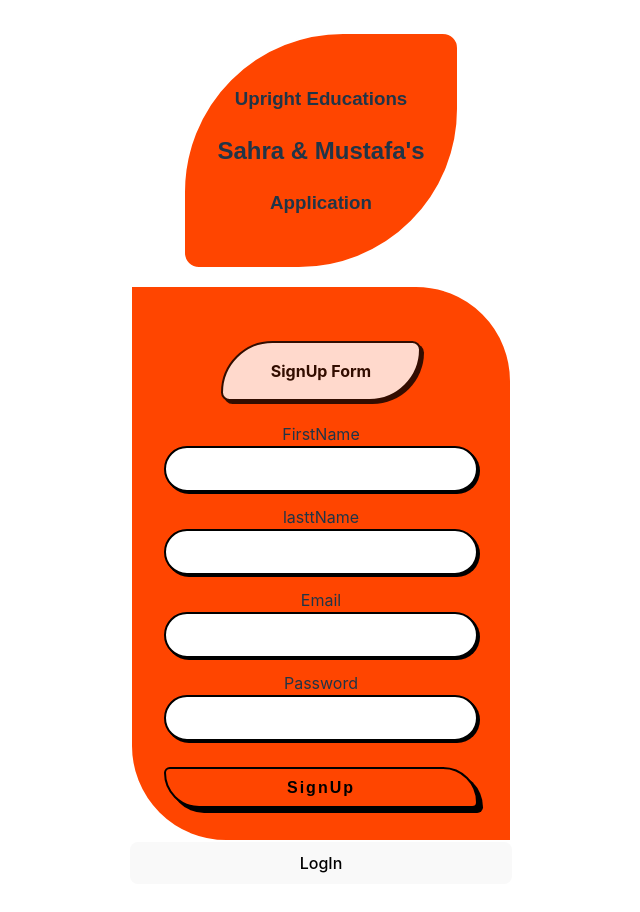
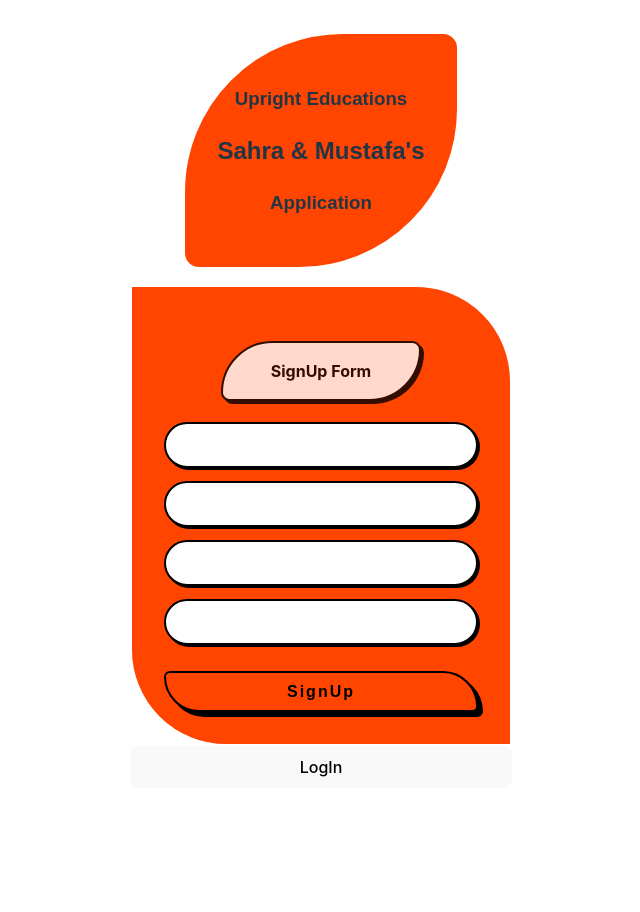
Before and after one commit to uprighted-learners/react-chat-project-team-sahra-and-mustafa, a React (Vite) app in the folder client/: page / in a window 1280 px wide. Shown: the top 912 px of the page, without its empty margins (319-959 px from the left). After the commit the page ends 820 px from the top, so only its background shows below. Built offline with nearby package versions, Linux system fonts and the light colour scheme.

Commit message:
fetch still not working 8/13 9:39pm et

```diff
--- a/client/src/Components/Auth.jsx
+++ b/client/src/Components/Auth.jsx
@@ -3,7 +3,7 @@ import React from 'react'
 import "./Css_files/Auth.css"
 import {useState} from "react"
 //!Auth Component
-const Auth = () => {
+const Auth = (props) => {
     // signup state for tenary operator form switch
     const [isSignUp, setIsSignUp] = useState(true)
     // signup form input states
@@ -13,6 +13,7 @@ const Auth = () => {
     const [password, setPassword] = useState(" ")
         // error msg State
     const [errMsg, setErrMsg] = useState(" ")
+    console.log(props.updateToken);
 
     //! helper function to handle sign up form input for server recognition
     const handleSignUp = async () => {
@@ -25,7 +26,7 @@ const Auth = () => {
                 headers: {
                     "Content-Type" : "application/json"
                 },
-                body:JSON.stringify({
+                body: JSON.stringify({
                     firstName: firstName,
                     lastName: lastName,
                     email: email,
@@ -57,13 +58,13 @@ const Auth = () => {
               <h4>{ isSignUp ?  "SignUp" : "LogIn"} Form {errMsg}</h4>
             </div>
 
-          <label>FirstName</label>
+
           <input className='firstName' value={firstName} placeholder='FirstName' onChange={(e) => setFirstName(e.target.value)} required />
-          <label>lasttName</label>
+
           <input className='lastName' value={lastName} placeholder='LastName' onChange={(e) => setLastName(e.target.value)} required/>
-          <label>Email</label>
+
           <input className='email' value={email} placeholder='Email' onChange={(e) => setEmail(e.target.value)} required/>
-          <label>Password</label>
+
           <input className='password' value={password} placeholder='Password' minLength={5} maxLength={12} onChange={(e)=> setPassword(e.target.value)} required/>
 
 
--- a/client/src/Components/Css_files/Auth.css
+++ b/client/src/Components/Css_files/Auth.css
@@ -70,7 +70,7 @@ h4{
     text-align: center;
     border: 2px solid black;
     box-shadow: 2px 2px black;
-    color: white;
+    color: orangered;
 }
 .lastName{
     padding: 1em 5em;
@@ -79,6 +79,7 @@ h4{
     text-align: center;
     border: 2px solid black;
     box-shadow: 2px 2px black;
+    color: orangered;
 
 }
 .email{
@@ -88,6 +89,7 @@ h4{
     text-align: center;
     border: 2px solid black;
     box-shadow: 2px 2px black;
+    color: orangered;
 
 }
 .password{
@@ -97,6 +99,7 @@ h4{
     text-align: center;
     border: 2px solid black;
     box-shadow: 2px 2px black;
+    color: orangered;
 
 }
 .signup_btn{
@@ -117,6 +120,7 @@ h4{
 .signup_btn:hover{
     cursor: pointer;
     background-color: white;
+    color: black;
 }
 .firstName:hover{
     cursor: pointer;
@@ -133,4 +137,5 @@ h4{
 .password:hover{
     cursor: pointer;
     background-color: white;
+    color: black;
 }
```
